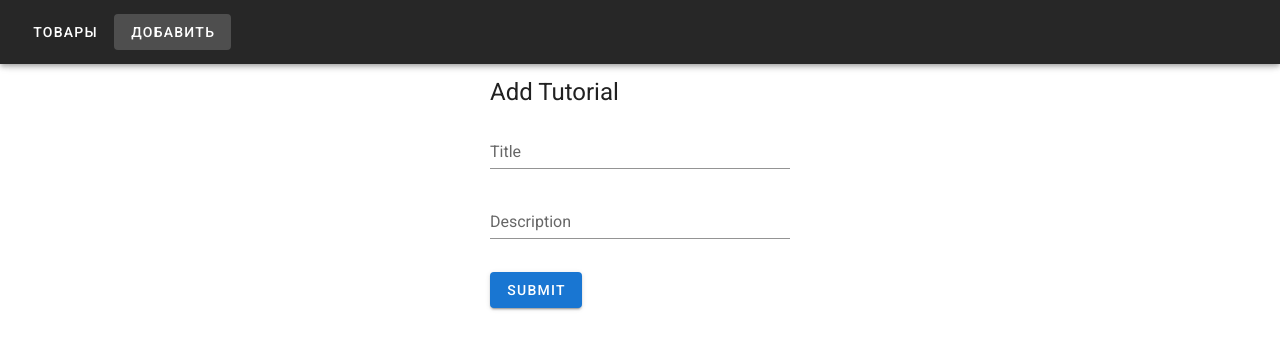
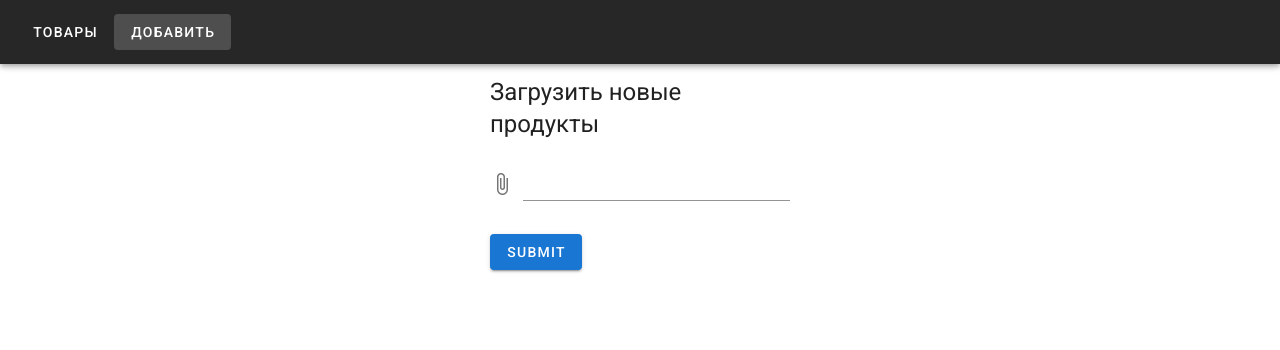
Before and after one commit to penoplavaaan/kt_test_front, a Vue app: page /add in a window 1280 px wide. Shown: the top 350 px of the page. Built offline with nearby package versions, Linux system fonts and the light colour scheme.

Commit message:
feat: fix imposition, proxy

```diff
--- a/src/App.vue
+++ b/src/App.vue
@@ -2,7 +2,7 @@
   <v-app>
     <v-app-bar app dark >
 
-      <v-btn to="/tutorials" text>
+      <v-btn to="/products" text>
         Товары
       </v-btn>
 
--- a/src/components/AddTutorial.vue
+++ b/src/components/AddTutorial.vue
@@ -1,22 +1,14 @@
 <template>
   <div class="submit-form mt-3 mx-auto">
-    <p class="headline">Add Tutorial</p>
+    <p class="headline">Загрузить новые продукты</p>
 
     <div v-if="!submitted">
       <v-form ref="form" lazy-validation>
-        <v-text-field
-          v-model="tutorial.title"
-          :rules="[(v) => !!v || 'Title is required']"
-          label="Title"
-          required
-        ></v-text-field>
-
-        <v-text-field
-          v-model="tutorial.description"
-          :rules="[(v) => !!v || 'Description is required']"
-          label="Description"
-          required
-        ></v-text-field>
+        <v-file-input
+            accept="text/xml"
+            show-size
+            v-model="files"
+        />
       </v-form>
 
       <v-btn color="primary" class="mt-3" @click="saveTutorial">Submit</v-btn>
@@ -25,15 +17,15 @@
     <div v-else>
       <v-card class="mx-auto">
         <v-card-title>
-          Submitted successfully!
+          Успех!
         </v-card-title>
 
         <v-card-subtitle>
-          Click the button to add new Tutorial.
+          Повторим?)
         </v-card-subtitle>
 
         <v-card-actions>
-          <v-btn color="success" @click="newTutorial">Add</v-btn>
+          <v-btn color="success" @click="newTutorial">Повторить</v-btn>
         </v-card-actions>
       </v-card>
     </div>
@@ -47,25 +39,17 @@ export default {
   name: "add-tutorial",
   data() {
     return {
-      tutorial: {
-        id: null,
-        title: "",
-        description: "",
-        published: false,
-      },
+      files: null,
       submitted: false,
     };
   },
   methods: {
     saveTutorial() {
-      var data = {
-        title: this.tutorial.title,
-        description: this.tutorial.description,
-      };
+      let formData = new FormData()
+      formData.append("products", this.files )
 
-      TutorialDataService.create(data)
+      TutorialDataService.create(formData)
         .then((response) => {
-          this.tutorial.id = response.data.id;
           console.log(response.data);
           this.submitted = true;
         })
--- a/src/components/ProductsList.vue
+++ b/src/components/ProductsList.vue
@@ -1,5 +1,6 @@
 <template>
-  <v-row align="center" class="list px-3 mx-auto">
+  <v-col>
+    <v-row align="center" class="list px-1 mx-auto">
       <v-col cols="12" sm="8">
         <v-text-field v-model="searchTitle" label="Поиск по названию или описанию"></v-text-field>
       </v-col>
@@ -24,19 +25,7 @@
         </v-row>
       </v-col>
 
-    <v-col cols="12" sm="12">
-      <v-card class="mx-auto" tile>
-        <v-card-title>Товары</v-card-title>
 
-        <v-data-table
-          :headers="headers"
-          :items="tutorials"
-          disable-pagination
-          :hide-default-footer="true"
-        >
-        </v-data-table>
-      </v-card>
-      <v-row>
       <v-col cols="4" sm="3">
         <v-select
             v-model="pageSize"
@@ -57,8 +46,38 @@
         ></v-pagination>
       </v-col>
     </v-row>
+    <v-row align="center">
+      <v-col cols="12" sm="12">
+        <v-card class="mx-auto" tile>
+          <v-card-title>Товары</v-card-title>
+
+          <v-data-table
+              :headers="headers"
+              :items="tutorials"
+              disable-pagination
+              show-expand
+              :hide-default-footer="true"
+              :single-expand="true"
+              :expanded.sync="expanded"
+          >
+            <template v-slot:item.weight="{ item }">
+              <v-chip
+                  :color="getColor(item.weight)"
+                  dark
+              >
+                {{ formatWeight(item.weight) }}
+              </v-chip>
+            </template>
+            <template v-slot:expanded-item="{ headers, item }">
+              <td :colspan="headers.length">
+                 {{ item.description }}
+              </td>
+            </template>
+          </v-data-table>
+        </v-card>
       </v-col>
     </v-row>
+  </v-col>
 </template>
 
 <script>
@@ -72,22 +91,27 @@ export default {
       tutorials: [],
       searchTitle: "",
       headers: [
-        { text: "Название", align: "start", value: "title", sortable: true  },
-        { text: "Описание", value: "description", sortable: true },
-        { text: "Категория", value: "category", sortable: false },
+        {text: "Название", align: "start", value: "title", sortable: true},
+        {text: "Описание", value: "shortDescription", sortable: true},
+        {text: "Вес", value: "weight", sortable: true},
+        {text: "Категория", value: "category", sortable: false},
       ],
 
       page: 1,
       totalPages: 0,
-      pageSize: 5,
+      pageSize: 10,
       category: "",
+      categoryId: null,
 
-      pageSizes: [5, 10, 15],
+      pageSizes: [10, 50, 150],
 
       categories: []
     };
   },
   methods: {
+    getColor(weight){
+      return weight < 1000 ? 'red': 'green'
+    },
     getRequestParams(searchTitle, page, pageSize, filterCategory) {
       let params = {};
 
@@ -103,8 +127,8 @@ export default {
         params["size"] = pageSize;
       }
 
-      if (filterCategory){
-        params["filterBy"] = "category_id",
+      if (filterCategory) {
+        params["filterBy"] = "category_id"
         params["filterValue"] = filterCategory
       }
 
@@ -116,7 +140,7 @@ export default {
           this.searchTitle,
           this.page,
           this.pageSize,
-        this.category,
+          this.categoryId,
       );
 
       ProductDataService.getAll(params)
@@ -126,7 +150,6 @@ export default {
 
             this.tutorials = tutorials.map(this.getDisplayTutorial);
             this.totalPages = total;
-
           })
           .catch((e) => {
             console.log(e);
@@ -145,16 +168,18 @@ export default {
     },
 
     handleFilterChange(category) {
-      this.category =
+      this.categoryId =
           this.categories.filter(
-              item=>item.name.includes(category)
+              item => item.name.includes(category)
           )[0].id;
+
+      this.category = category
 
       this.retrieveProducts();
     },
 
     handleFilter() {
-      if (this.categories.length === 0){
+      if (this.categories.length === 0) {
         CategoriesDataService.getAll()
             .then((response) => {
               const firstCategory = {
@@ -175,11 +200,25 @@ export default {
       this.retrieveProducts();
     },
 
+    formatWeight(initialWeight) {
+      return initialWeight < 1000
+          ? initialWeight + ' гр.'
+          : initialWeight / 1000 + ' кг.'
+    },
+
+    formatDescription(initialDescription) {
+      return initialDescription.length >= 100
+          ? initialDescription.slice(0, 100) +  '...'
+          : initialDescription
+    },
+
     getDisplayTutorial(product) {
       return {
         id: product.id,
         title: product.title,
+        shortDescription: this.formatDescription(product.description),
         description: product.description,
+        weight: product.weight,
         category: product.category
       };
     },
--- a/src/http-common.js
+++ b/src/http-common.js
@@ -1,7 +1,7 @@
 import axios from "axios";
 
 export default axios.create({
-  baseURL: "http://localhost:8040",
+  baseURL: "http://localhost:8040/api",
   headers: {
     "Content-type": "application/json",
     "Access-Control-Allow-Origin": "*"
--- a/src/services/ProductDataService.js
+++ b/src/services/ProductDataService.js
@@ -6,7 +6,7 @@ class ProductDataService {
   }
 
   create(data) {
-    return http.post("/products", data);
+    return http.post("/api/upload", data );
   }
 
   delete(id) {
--- a/vue.config.js
+++ b/vue.config.js
@@ -1,6 +1,6 @@
 module.exports = {
   transpileDependencies: ["vuetify"],
   devServer: {
-    proxy: 'http://localhost:8040'
+    proxy: 'http://localhost:8041'
   },
 };
```
Also changed, not shown: package.json (+6 -2 lines), 1 other file (tests, documents, lock files or other folders). Lines whose indentation alone changed are shown as unchanged.
